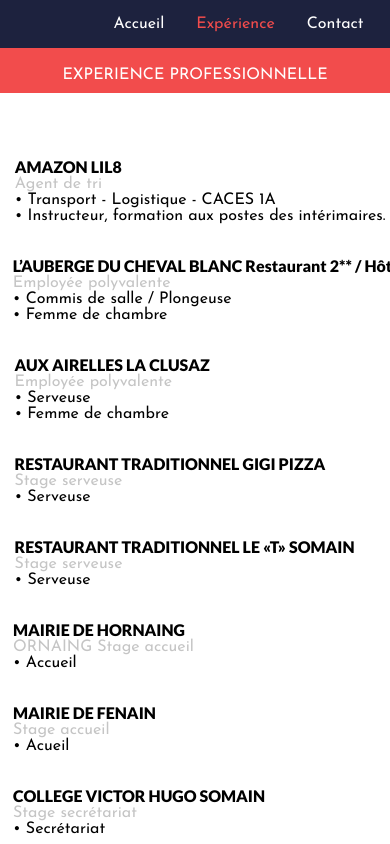
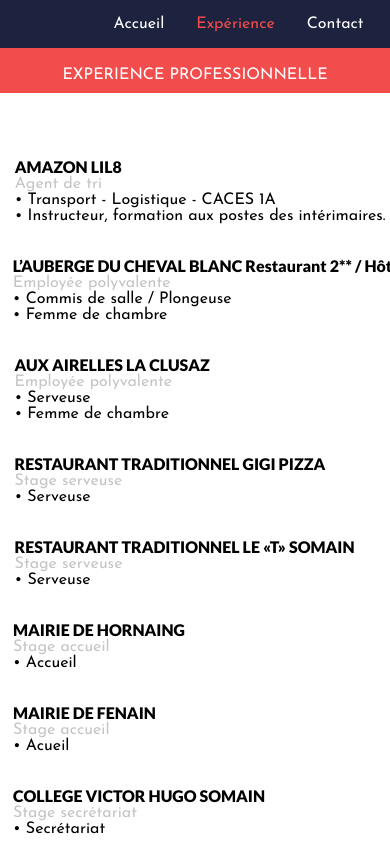
Before and after one commit to Anthonoir576/Projet-01_PRO, a React (Create React App) app: page /experience in a window 390 px wide. Built offline with nearby package versions, Linux system fonts and the light colour scheme.

Commit message:
:FEAT: => Mise en place partie media querie

```diff
--- a/src/pages/Exp.tsx
+++ b/src/pages/Exp.tsx
@@ -132,7 +132,7 @@
                 <p>MAIRIE DE HORNAING</p>
               </div>
               <div className="exp-name">
-                <p>ORNAING Stage accueil</p>
+                <p>Stage accueil</p>
               </div>
               <div className="exp-description">
                 <p> &bull; Accueil</p>
```
